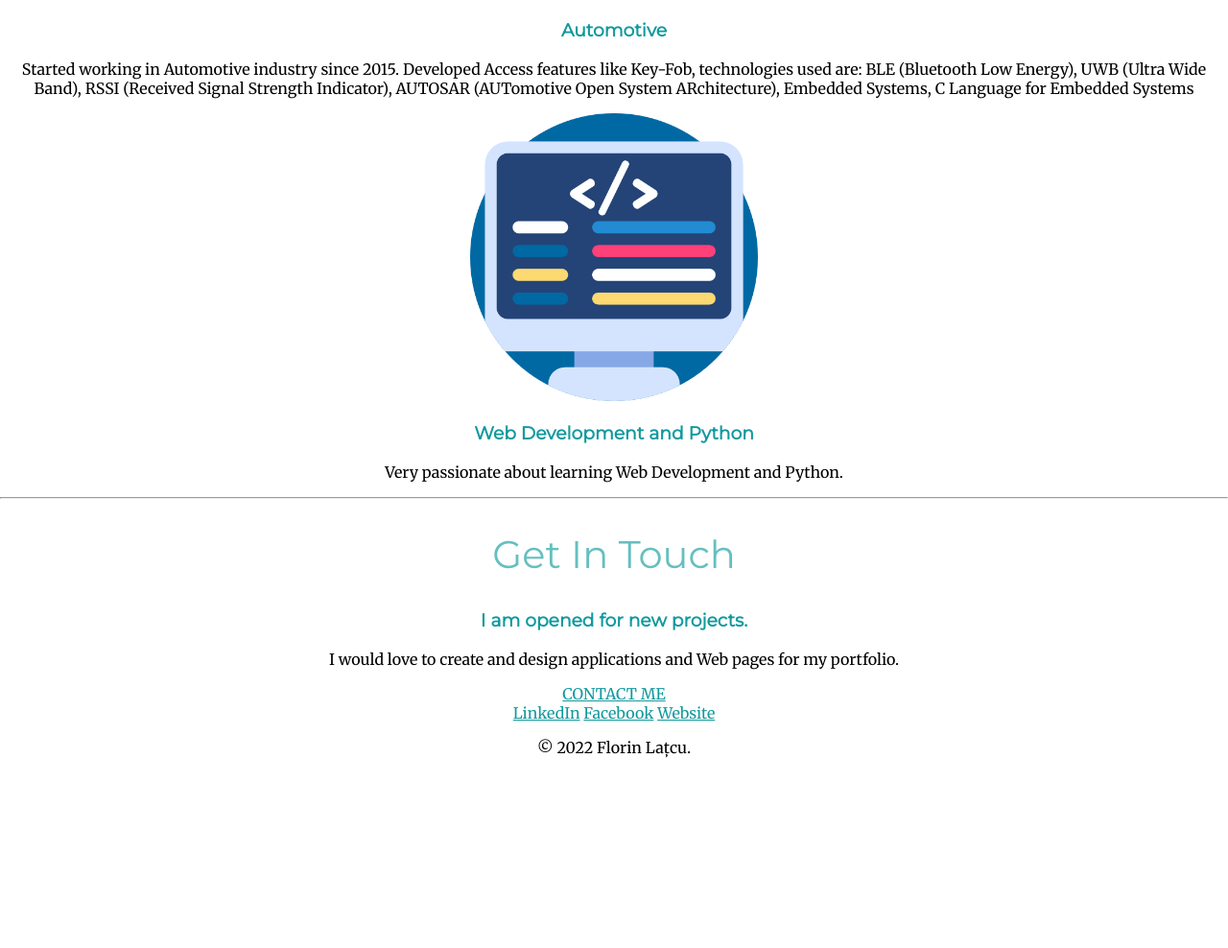
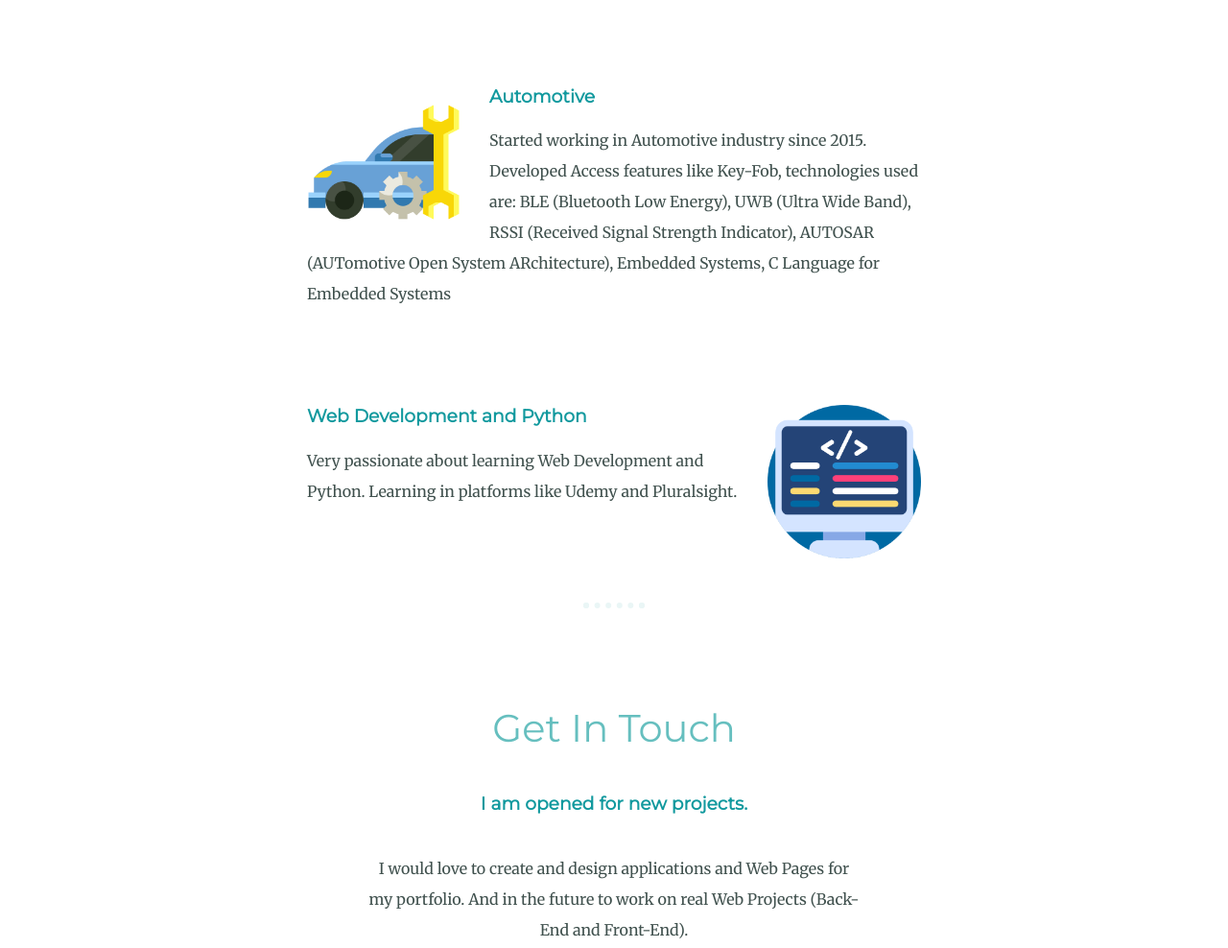
Before and after one commit to Latzcone/My_Personal_Site, a plain HTML site: page index.html in a window 1280 px wide. Shown: the part 1602-2590 px from the top of the page at 96% size. Before the commit the page ends 2407 px from the top, so only its background shows below. Drawn offline with Linux system fonts and the light colour scheme.

Commit message:
Update 1.2

```diff
--- a/css/style.css
+++ b/css/style.css
@@ -2,14 +2,26 @@ body {
     margin: 0;
     text-align: center;
     font-family: 'Merriweather', serif;
+    color: #40514E;
 }
+
+a {
+    color: #11999E;
+    font-family: 'Montserrat', sans-serif;
+    margin: 10px 20px;
+    text-decoration: none;
+}
+
+a:hover {
+    color: #EAF6F6;
+}
+
 
 h1 {
     margin: 50px auto 0 auto;
     font-size: 5.625rem;
     font-family: 'Sacramento', cursive;
     color: #66BFBF;
-    line-height: 2;
 }
 
 h2 {
@@ -17,6 +29,7 @@ h2 {
     font-size: 2.5rem;
     color: #66BFBF;
     font-weight: normal;
+    padding-bottom: 10px;
 }
 
 h3 {
@@ -28,19 +41,36 @@ a {
     color: #11999E;
 }
 
+p {
+    line-height: 2;
+}
+
+hr {
+    border: dotted #EAF6F6 6px;
+    border-bottom: none;
+    width: 4%;
+    margin: 100px auto;
+}
+
 .top-container {
     position: relative;
-    background-color: #E4F9F5;
+    background-color: #EAF6F6;
     padding-top: 100px;
 }
 
 
 .middle-container {
-
+    margin: 100px 0;
 }
 
 .bottom-container {
+    background-color: #66BFBF;
+    padding: 50px 0 20px;
+}
 
+.intro {
+    width: 30%;
+    margin: auto;
 }
 
 .pro {
@@ -50,12 +80,12 @@ a {
 .top-cloud {
     position: absolute;
     right: 300px;
-    top: 50px;
+    top: 40px;
 }
 
 .bottom-cloud {
     position: absolute;
-    left: 300px;
+    left: 250px;
     bottom: 300px;
 }
 
@@ -66,11 +96,57 @@ a {
 }
 
 .automotive-picture {
-    width: 300px;
-    height: 300px;
+    width: 25%;
+    float: left;
+    margin-right: 30px;
 }
 
 .coding-picture {
-    width: 300px;
-    height: 300px;
+    width: 25%;
+    float: right;
+    margin-left: 30px;
 }
+
+.skill-row {
+    width: 50%;
+    margin: 100px auto 100px auto;
+    text-align: left;
+}
+
+.contact-message {
+    width: 40%;
+    margin: 40px auto 60px;
+}
+
+.btn {
+  background: #11cdd4;
+  background-image: -webkit-linear-gradient(top, #11cdd4, #11999e);
+  background-image: -moz-linear-gradient(top, #11cdd4, #11999e);
+  background-image: -ms-linear-gradient(top, #11cdd4, #11999e);
+  background-image: -o-linear-gradient(top, #11cdd4, #11999e);
+  background-image: linear-gradient(to bottom, #11cdd4, #11999e);
+  -webkit-border-radius: 8;
+  -moz-border-radius: 8;
+  border-radius: 8px;
+  font-family: 'Montserrat', sans-serif;
+  color: #ffffff;
+  font-size: 20px;
+  padding: 10px 20px 10px 20px;
+  text-decoration: none;
+}
+
+.btn:hover {
+  background: #30e3cb;
+  background-image: -webkit-linear-gradient(top, #30e3cb, #2bc4ad);
+  background-image: -moz-linear-gradient(top, #30e3cb, #2bc4ad);
+  background-image: -ms-linear-gradient(top, #30e3cb, #2bc4ad);
+  background-image: -o-linear-gradient(top, #30e3cb, #2bc4ad);
+  background-image: linear-gradient(to bottom, #30e3cb, #2bc4ad);
+  text-decoration: none;
+}
+
+.copyright {
+    color: #EAF6F6;
+    font-size: 0.75rem;
+    padding: 20px 0;
+}
--- a/index.html
+++ b/index.html
@@ -26,7 +26,7 @@
     <div class="profile">
       <img class="profile-picture" src="img/florin.png" alt="profile-picture">
       <h2>Hello.</h2>
-      <p>I am a Software Engineer. I love developing functions and features in automotive industry. Like to learn
+      <p class="intro">I am a Software Engineer. I love developing functions and features in automotive industry. Like to learn
       about Web Development, Python, Mobile Applications and Finances.</p>
     </div>
     <hr>
@@ -35,21 +35,24 @@
       <div class="skill-row">
         <img class="automotive-picture" src="img/automotive.png" alt="automotive">
         <h3>Automotive</h3>
-        <p>Started working in Automotive industry since 2015. Developed Access features like Key-Fob, technologies used are:
+        <p>Started working in Automotive industry since 2015. Developed
+	        Access features like Key-Fob, technologies used are:
 	        BLE (Bluetooth Low Energy), UWB (Ultra Wide Band), RSSI (Received Signal Strength Indicator),
 	        AUTOSAR (AUTomotive Open System ARchitecture), Embedded Systems, C Language for Embedded Systems </p>
       </div>
 	    <div class="skill-row">
         <img class="coding-picture" src="img/coding.png" alt="coding-picture">
         <h3>Web Development and Python</h3>
-        <p>Very passionate about learning Web Development and Python. </p>
+        <p>Very passionate about learning Web Development and Python. Learning in
+	        platforms like Udemy and Pluralsight.</p>
       </div>
     </div>
     <hr>
     <div class="contact-me">
       <h2>Get In Touch</h2>
       <h3>I am opened for new projects.</h3>
-      <p>I would love to create and design applications and Web pages for my portfolio.</p>
+      <p class="contact-message">I would love to create and design applications and Web Pages for my portfolio. And
+      in the future to work on real Web Projects (Back-End and Front-End).</p>
       <a class="btn" href="mailto:florin.latcu@gmail.com">CONTACT ME</a>
     </div>
 	</div>
@@ -57,7 +60,7 @@
     <a class="footer-link" href="https://www.linkedin.com/in/florin-lațcu-731b7158/">LinkedIn</a>
     <a class="footer-link" href="https://www.facebook.com/florin.latcu89/">Facebook</a>
     <a class="footer-link" href="https://latzcone.github.io/My_Personal_Site/">Website</a>
-    <p>© 2022 Florin Lațcu.</p>
+    <p class="copyright">© 2022 Florin Lațcu.</p>
 	</div>
 </body>
 
```
